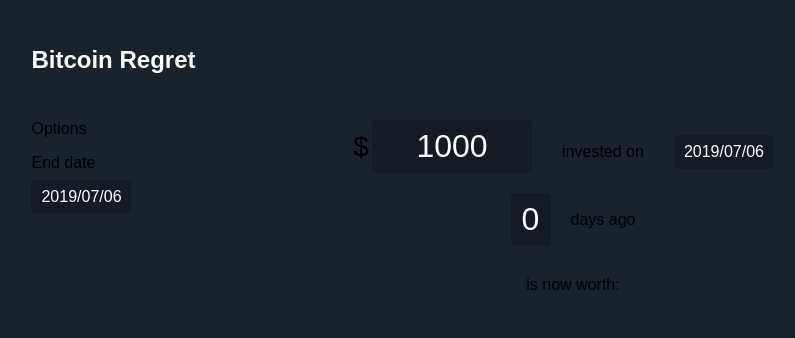
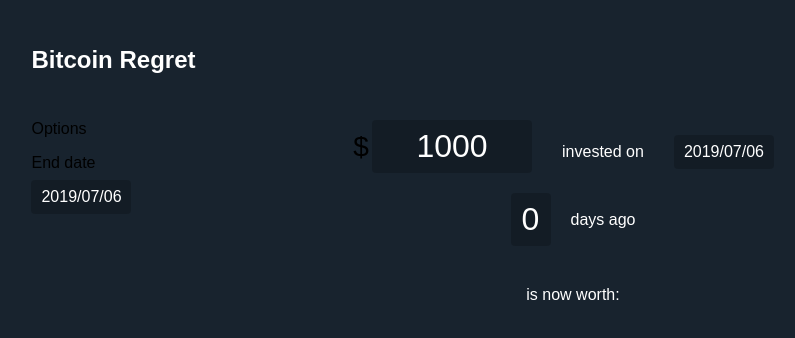
Before and after one commit to SDupZ/bitcoinregret, a React (Create React App) app: page / in a window 1280 px wide. Shown: the top 338 px of the page, without its empty margins (67-862 px from the left). Built offline with nearby package versions, Linux system fonts and the light colour scheme; no server answers.

Commit message:
Update colours

```diff
--- a/src/components/pages/Home/home.styled.js
+++ b/src/components/pages/Home/home.styled.js
@@ -57,10 +57,12 @@
 
 export const InvestedOn = styled.span`
   margin: 0 30px;
+  color: white;
 `;
 
 export const NowWorth = styled.div`
-  margin: 30px 0;
+  margin: 40px 0;
+  color: white;
 `;
 
 export const InvestmentValue = styled.span`
@@ -91,6 +93,7 @@
   justify-content: center;
   align-items: center;
   margin-top: 20px;
+  color: white;
 
   > * {
     margin-right: 20px;
```
